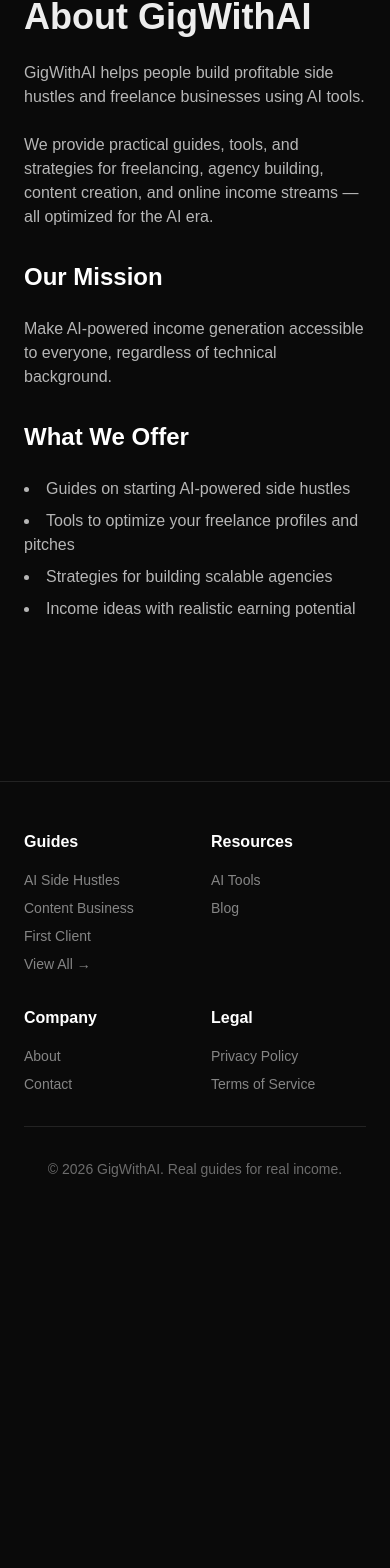
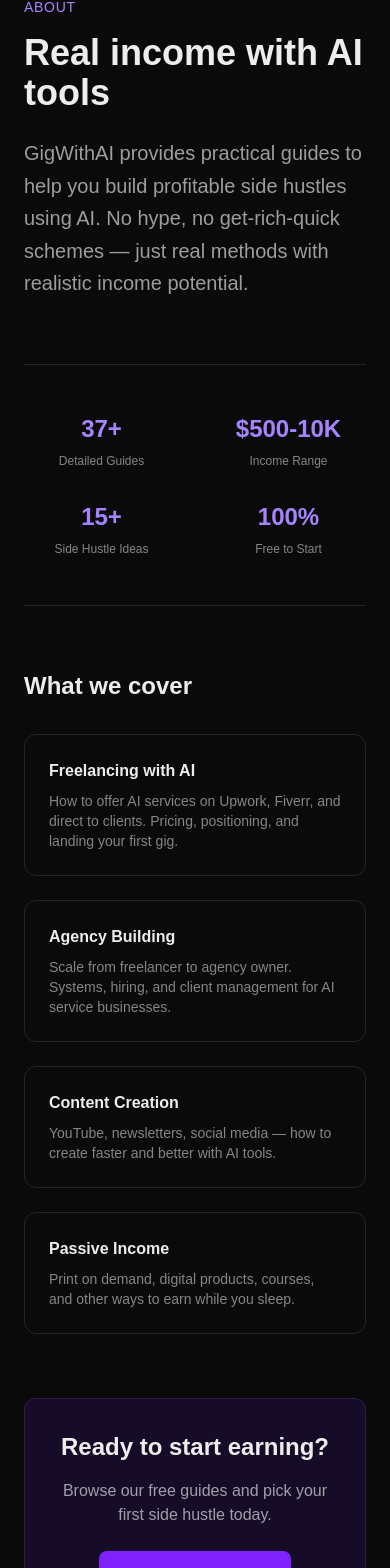
Before and after one commit to kaigritun/gigwithai, a Next.js app: page /about in a window 390 px wide. Shown: the part 128-1696 px from the top of the page. Before the commit the page ends 1355 px from the top, so only its background shows below. Built offline with nearby package versions, Linux system fonts and the light colour scheme.

Commit message:
polish: custom 404, improved about page with stats and cards

```diff
--- a/app/about/page.tsx
+++ b/app/about/page.tsx
@@ -1,4 +1,5 @@
 import type { Metadata } from 'next'
+import Link from 'next/link'
 
 export const metadata: Metadata = {
   title: 'About | GigWithAI',
@@ -7,20 +8,73 @@
 
 export default function AboutPage() {
   return (
-    <div className="max-w-3xl mx-auto px-6 py-16">
-      <h1 className="text-4xl font-bold mb-6">About GigWithAI</h1>
-      <div className="space-y-6 text-white/70">
-        <p>GigWithAI helps people build profitable side hustles and freelance businesses using AI tools.</p>
-        <p>We provide practical guides, tools, and strategies for freelancing, agency building, content creation, and online income streams — all optimized for the AI era.</p>
-        <h2 className="text-2xl font-bold text-white mt-8">Our Mission</h2>
-        <p>Make AI-powered income generation accessible to everyone, regardless of technical background.</p>
-        <h2 className="text-2xl font-bold text-white mt-8">What We Offer</h2>
-        <ul className="list-disc list-inside space-y-2">
-          <li>Guides on starting AI-powered side hustles</li>
-          <li>Tools to optimize your freelance profiles and pitches</li>
-          <li>Strategies for building scalable agencies</li>
-          <li>Income ideas with realistic earning potential</li>
-        </ul>
+    <div className="max-w-4xl mx-auto px-6 py-16">
+      {/* Hero */}
+      <div className="max-w-2xl mb-16">
+        <p className="text-violet-400 font-mono text-sm mb-4 uppercase tracking-wider">About</p>
+        <h1 className="text-4xl md:text-5xl font-bold mb-6">Real income with AI tools</h1>
+        <p className="text-xl text-white/60 leading-relaxed">
+          GigWithAI provides practical guides to help you build profitable side hustles
+          using AI. No hype, no get-rich-quick schemes — just real methods with
+          realistic income potential.
+        </p>
+      </div>
+
+      {/* Stats */}
+      <div className="grid grid-cols-2 md:grid-cols-4 gap-8 py-12 border-y border-white/10 mb-16">
+        {[
+          { stat: '37+', label: 'Detailed Guides' },
+          { stat: '$500-10K', label: 'Income Range' },
+          { stat: '15+', label: 'Side Hustle Ideas' },
+          { stat: '100%', label: 'Free to Start' },
+        ].map((item) => (
+          <div key={item.label} className="text-center">
+            <div className="text-2xl md:text-3xl font-bold text-violet-400 mb-2">{item.stat}</div>
+            <div className="text-xs text-white/50">{item.label}</div>
+          </div>
+        ))}
+      </div>
+
+      {/* What We Offer */}
+      <div className="mb-16">
+        <h2 className="text-2xl font-bold mb-8">What we cover</h2>
+        <div className="grid md:grid-cols-2 gap-6">
+          {[
+            {
+              title: 'Freelancing with AI',
+              desc: 'How to offer AI services on Upwork, Fiverr, and direct to clients. Pricing, positioning, and landing your first gig.',
+            },
+            {
+              title: 'Agency Building',
+              desc: 'Scale from freelancer to agency owner. Systems, hiring, and client management for AI service businesses.',
+            },
+            {
+              title: 'Content Creation',
+              desc: 'YouTube, newsletters, social media — how to create faster and better with AI tools.',
+            },
+            {
+              title: 'Passive Income',
+              desc: 'Print on demand, digital products, courses, and other ways to earn while you sleep.',
+            },
+          ].map((item) => (
+            <div key={item.title} className="border border-white/10 rounded-xl p-6">
+              <h3 className="font-semibold mb-2">{item.title}</h3>
+              <p className="text-white/50 text-sm">{item.desc}</p>
+            </div>
+          ))}
+        </div>
+      </div>
+
+      {/* CTA */}
+      <div className="bg-violet-900/20 border border-violet-500/20 rounded-xl p-8 text-center">
+        <h2 className="text-2xl font-bold mb-4">Ready to start earning?</h2>
+        <p className="text-white/60 mb-6">Browse our free guides and pick your first side hustle today.</p>
+        <Link
+          href="/guides"
+          className="inline-block bg-violet-600 hover:bg-violet-500 text-white font-medium px-8 py-3 rounded-lg transition-all"
+        >
+          Browse Guides →
+        </Link>
       </div>
     </div>
   )
--- /dev/null
+++ b/app/not-found.tsx
@@ -0,0 +1,27 @@
+import Link from 'next/link'
+
+export default function NotFound() {
+  return (
+    <div className="max-w-3xl mx-auto px-6 py-24 text-center">
+      <p className="text-violet-400 font-mono text-sm mb-4">404</p>
+      <h1 className="text-4xl md:text-5xl font-bold mb-6">Page not found</h1>
+      <p className="text-xl text-white/60 mb-8">
+        This page doesn't exist. Maybe you were looking for one of these?
+      </p>
+      <div className="flex flex-wrap justify-center gap-4">
+        <Link
+          href="/guides"
+          className="bg-violet-600 hover:bg-violet-500 text-white font-medium px-6 py-3 rounded-lg transition-all"
+        >
+          Browse Guides
+        </Link>
+        <Link
+          href="/"
+          className="border border-white/20 hover:border-white/40 px-6 py-3 rounded-lg transition-all"
+        >
+          Go Home
+        </Link>
+      </div>
+    </div>
+  )
+}
```
